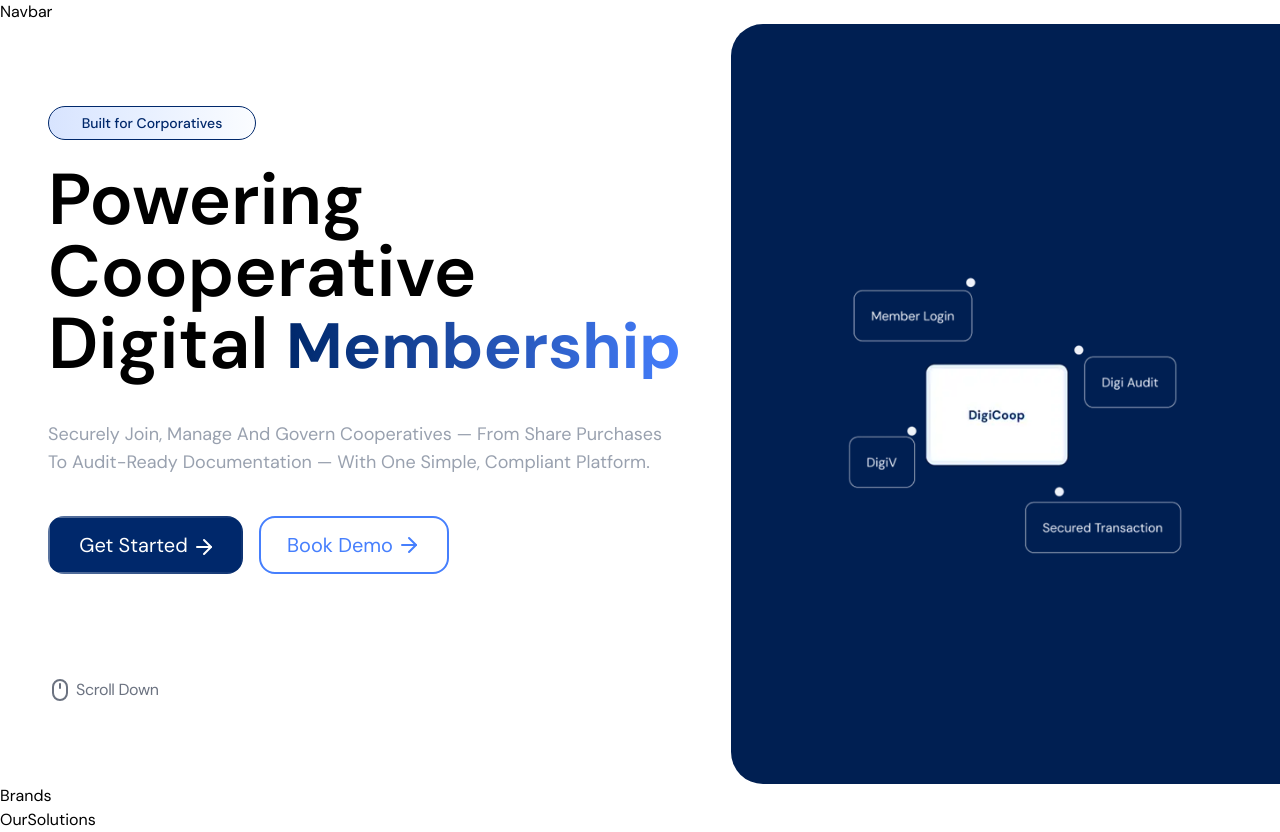
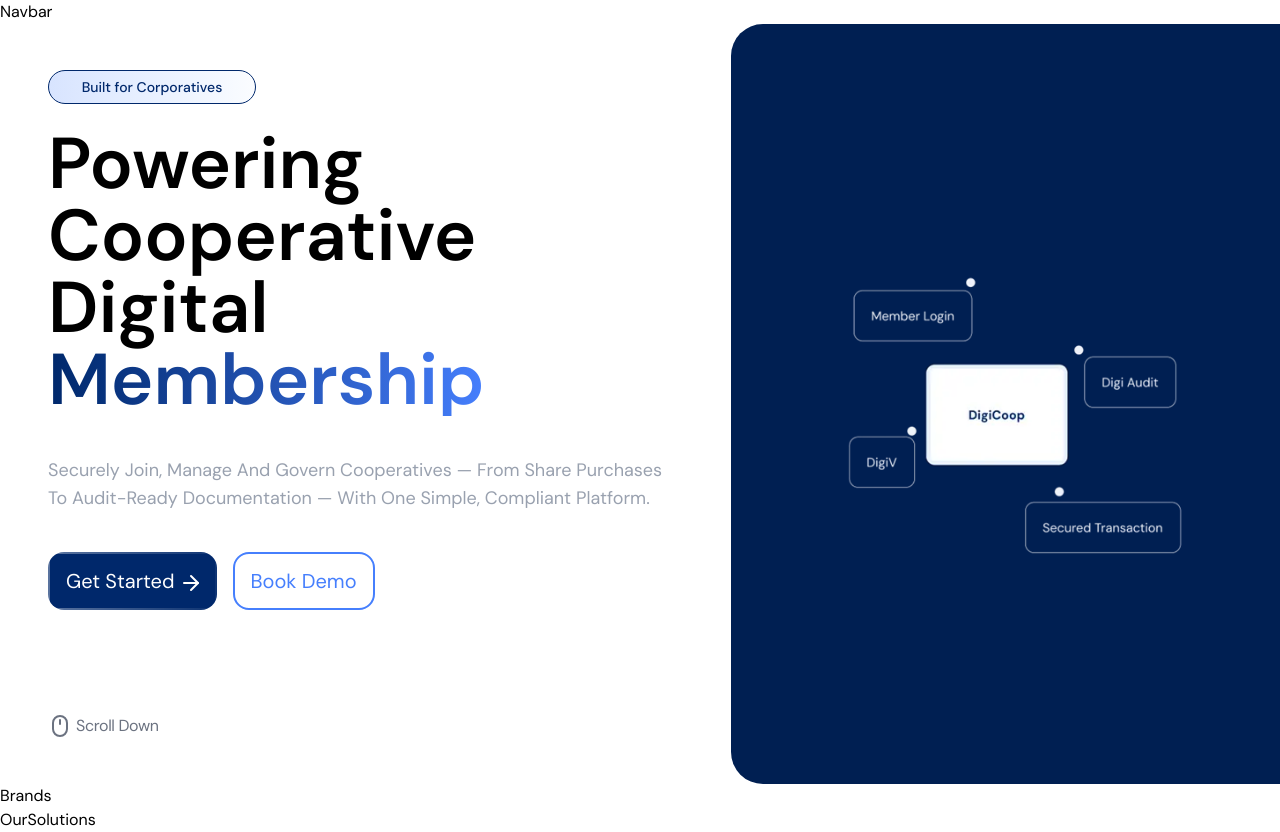
Before and after one commit to Auricmondal/Digicoop, a React (Vite) app in the folder client/: page / in a window 1280 px wide. Built offline with nearby package versions, Linux system fonts and the light colour scheme.

Commit message:
Animation & text size fix

```diff
--- a/client/src/components/sections/LeftHero.jsx
+++ b/client/src/components/sections/LeftHero.jsx
@@ -25,17 +25,17 @@ export default function LeftSection() {
             <ArrowUpRight className="text-primary bg-white rounded-full" />
           }
           className={
-            "bg-primary text-white rounded-2xl w-[195px] h-[58px] border-[2px] flex gap-1 items-center justify-center"
+            "bg-primary text-white rounded-2xl py-5 px-4 h-[58px] border-[2px] flex gap-1 items-center justify-center"
           }
         >
           Get Started
         </ButtonFlippedReveal>
         <ButtonOutlineHoverSolid
           className={
-            "w-[190px] h-[58px] rounded-2xl gap-1 flex items-center justify-center"
+            "h-[58px] rounded-2xl px-4 text-center"
           }
         >
-          Book Demo <ArrowRight />
+          Book Demo
         </ButtonOutlineHoverSolid>
       </div>
       <div className="text-custom-neutral-500 font-normal text-[16px] leading-[100%] tracking-[-0.022em] capitalize hidden md:flex gap-1 items-center">
--- a/client/src/components/ui/AnimatedText.jsx
+++ b/client/src/components/ui/AnimatedText.jsx
@@ -23,7 +23,7 @@ export default function AnimatedText(
       <h1>
         <span
           key={animateKey}
-          className={`inline-block bg-clip-text text-transparent bg-gradient-to-r ${gradient}`}
+          className={`inline-block bg-clip-text text-transparent bg-gradient-to-r ${gradient} text-4xl md:text-5xl lg:text-7xl font-semibold`}
           style={{
             animation: "slide-up-fade 0.9s ease-in-out",
           }}
--- a/client/src/components/ui/Buttons.jsx
+++ b/client/src/components/ui/Buttons.jsx
@@ -10,10 +10,10 @@ export function ButtonFlippedReveal({ className, children, icon, hoverIcon }) {
       }}
     >
       <span className="relative block overflow-hidden text-[20px]">
-        <span className="flex transform transition-transform duration-300 group-hover:-translate-y-full">
+        <span className="flex transform transition-transform duration-300 group-hover:-translate-y-full text-[15px] md:text-[20px]">
           {children}
         </span>
-        <span className="flex absolute left-0 top-0 transform translate-y-full transition-transform duration-300 group-hover:translate-y-0 rotate-180">
+        <span className="flex absolute left-0 top-0 transform translate-y-full transition-transform duration-300 group-hover:translate-y-0">
           {children}
         </span>
       </span>
@@ -32,7 +32,7 @@ export function ButtonFlippedReveal({ className, children, icon, hoverIcon }) {
 export function ButtonOutlineHoverSolid({ className, children }) {
   return (
     <button
-      className={`border-2 border-dark-tint text-dark-tint hover:text-white hover:bg-dark-tint ${className} bg-transparent text-[20px]`}
+      className={`border-2 border-dark-tint text-dark-tint hover:text-white hover:bg-dark-tint ${className} bg-transparent text-[15px] md:text-[20px]`}
     >
       {children}
     </button>
```
